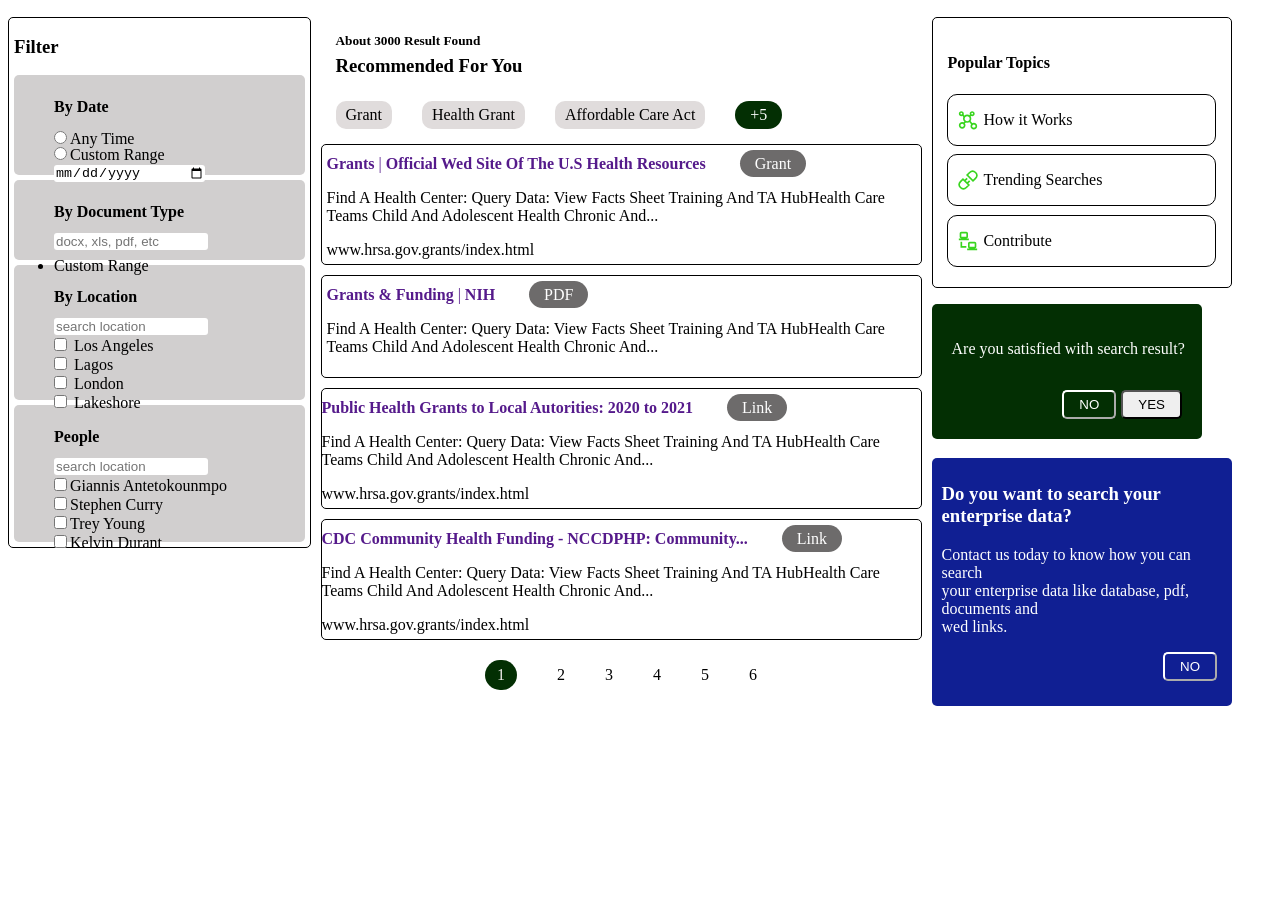
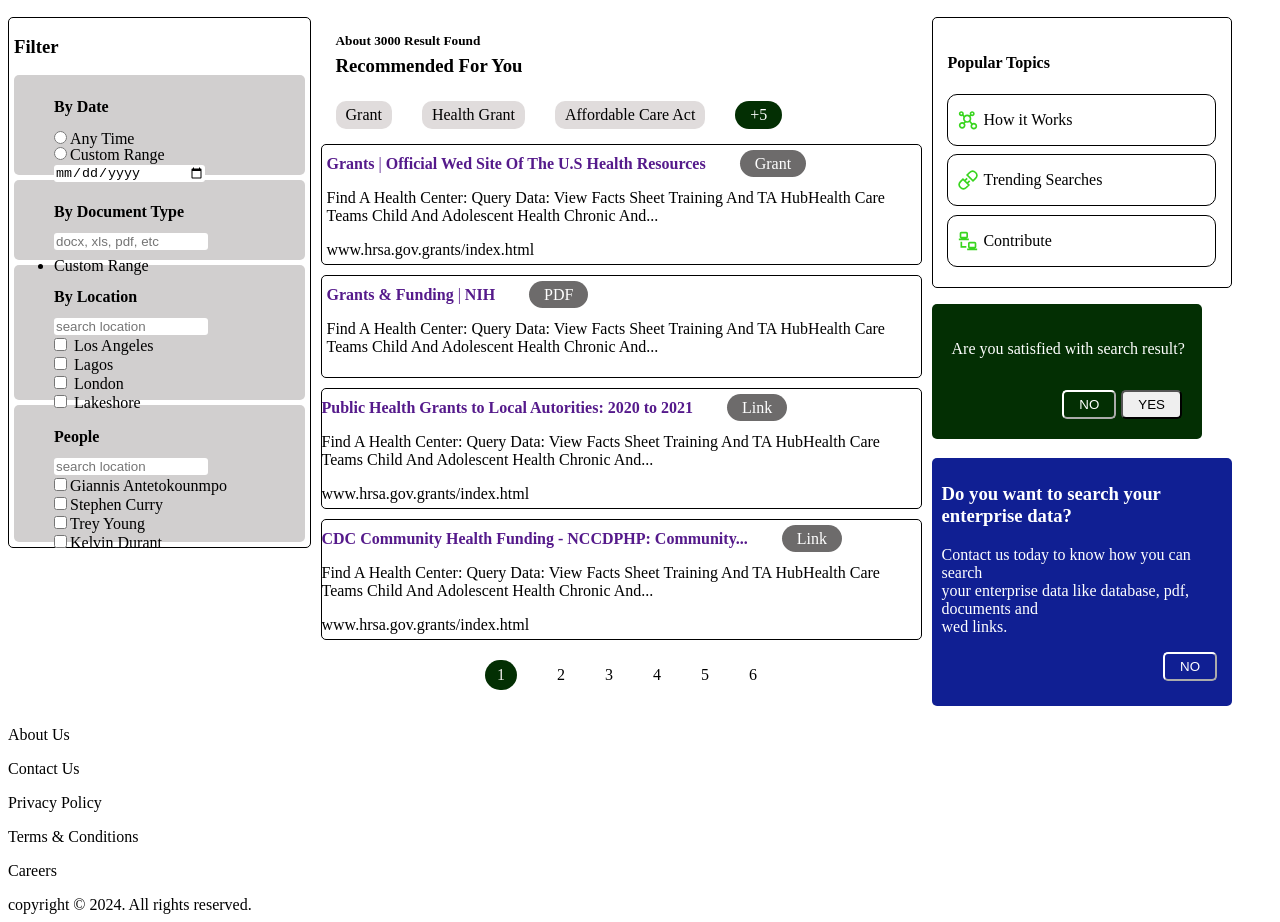
Before and after one commit to faithafolabi/master, a plain HTML site: page index.html in a window 1280 px wide. Shown: the part 92-1014 px from the top of the page. Before the commit the page ends 810 px from the top, so only its background shows below. Drawn offline with Linux system fonts and the light colour scheme.

Commit message:
first commit

```diff
--- a/index.html
+++ b/index.html
@@ -198,6 +198,20 @@
           </div>
         </div>
       </div>
+      <div>
+        <div class="footer">
+          <div class="footer1">
+            <div class="footer11">
+              <p>About Us</p>
+              <p>Contact Us</p>
+              <p>Privacy Policy</p>
+              <p>Terms & Conditions</p>
+              <p>Careers</p>
+              copyright &copy; 2024. All rights reserved.
+            </div>
+          </div>
+        </div>
+      </div>
     </section>
   </body>
 </html>
```
